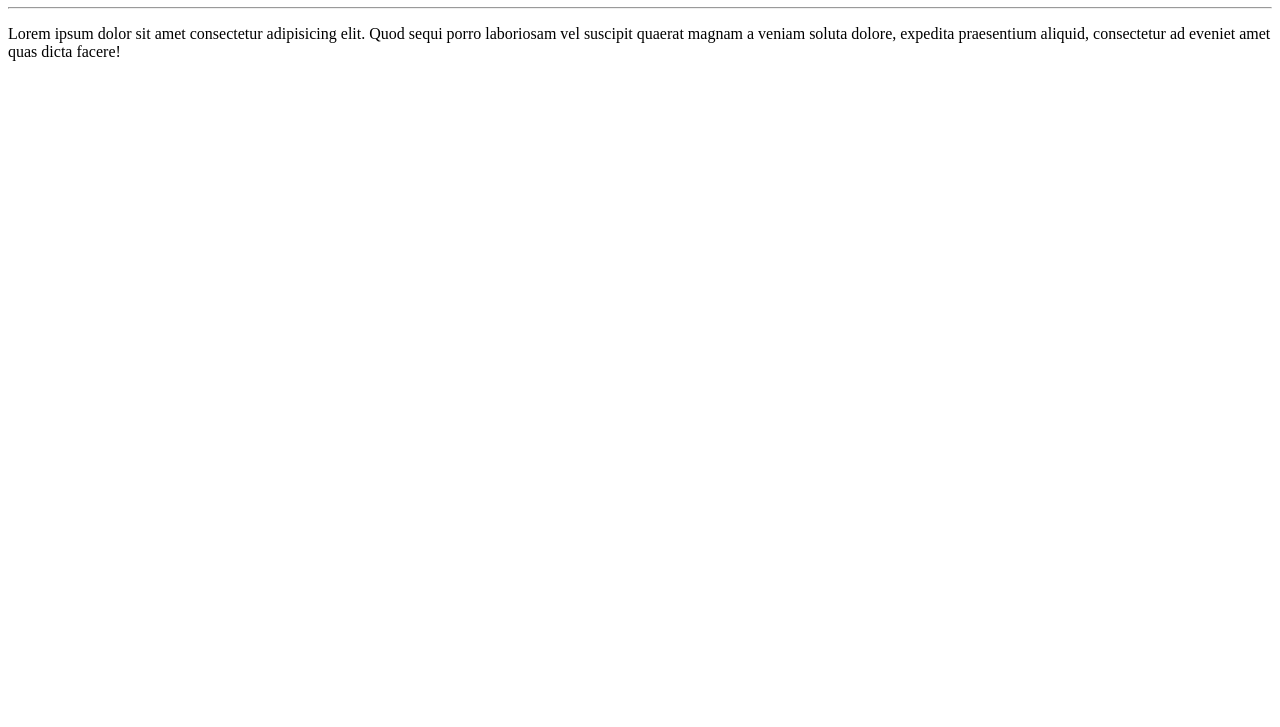
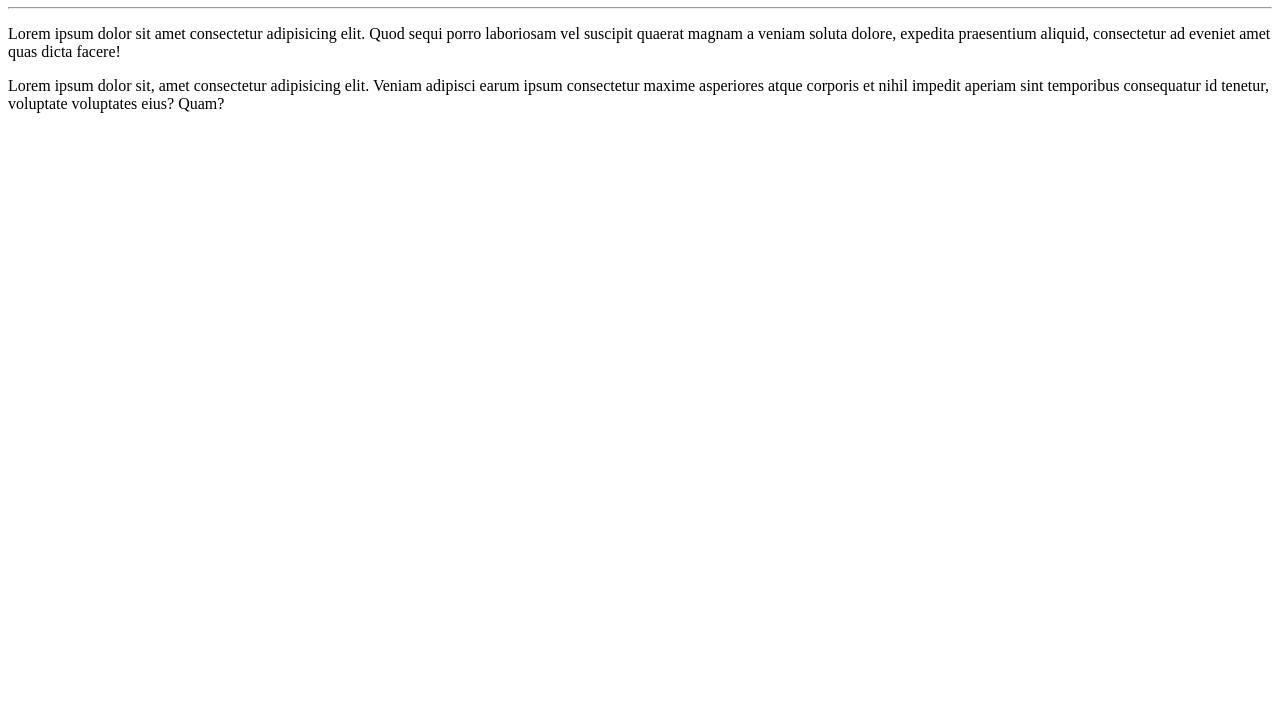
Before and after one commit to Dyonathan-Queiroz/Ola-Mundo, a plain HTML site: page site.exemplo/index.html in a window 1280 px wide. Shown: the part 73-800 px from the top of the page. Drawn offline with Linux system fonts and the light colour scheme.

Commit message:
adicionei um paragrafo

```diff
--- a/site.exemplo/index.html
+++ b/site.exemplo/index.html
@@ -9,5 +9,7 @@
     <h1>Olá, Mundo!</h1>
     <hr>
     <p>Lorem ipsum dolor sit amet consectetur adipisicing elit. Quod sequi porro laboriosam vel suscipit quaerat magnam a veniam soluta dolore, expedita praesentium aliquid, consectetur ad eveniet amet quas dicta facere!</p>
+
+    <p>Lorem ipsum dolor sit, amet consectetur adipisicing elit. Veniam adipisci earum ipsum consectetur maxime asperiores atque corporis et nihil impedit aperiam sint temporibus consequatur id tenetur, voluptate voluptates eius? Quam?</p>
 </body>
 </html>
```
